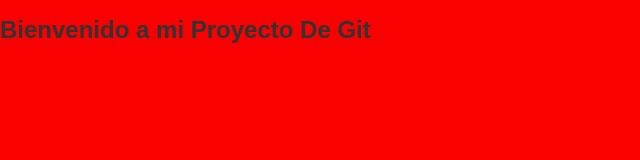
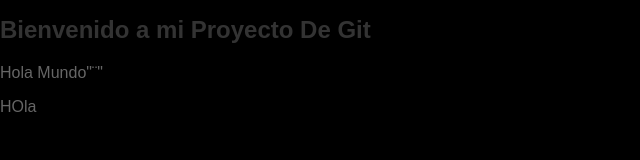
Before and after one commit to CesarRaulG/Practica-GIT, a plain HTML site: page index.html in a window 1280 px wide. Shown: the whole page, without its empty margins (0-640 px from the left). Drawn offline with Linux system fonts and the light colour scheme.

Commit message:
Tercer commit: Realizar cambios en estilos y index

```diff
--- a/index.html
+++ b/index.html
@@ -1,12 +1,13 @@
 <!DOCTYPE html>
 <html>
 <head>
-  <title>Mi Proyecto Web</title>
+  <title>Mi Proyecto </title>
   <link rel="stylesheet" type="text/css" href="styles.css">
 </head>
 <body>
   <h1>Bienvenido a mi Proyecto De Git</h1>
-
+  <p>Hola Mundo"¨"</p>
+  <p>HOla</p>
   <script src="script.js"></script>
 </body>
 </html>
--- a/styles.css
+++ b/styles.css
@@ -1,5 +1,5 @@
 body {
-  background-color: #fa0000;
+  background-color: #000000;
   font-family: Arial, sans-serif;
   margin: 0;
   padding: 0;
@@ -10,3 +10,8 @@ h1 {
   font-size: 24px;
   margin-bottom: 20px;
 }
+
+p {
+  color: #666;
+  font-size: 16px;
+}
```
